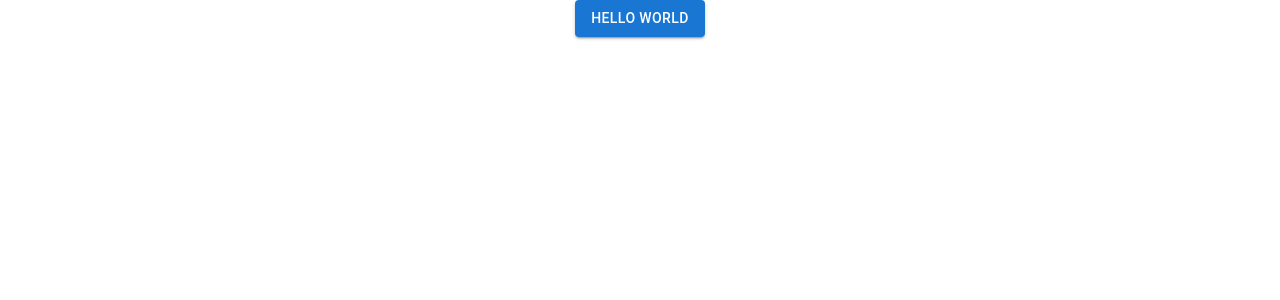
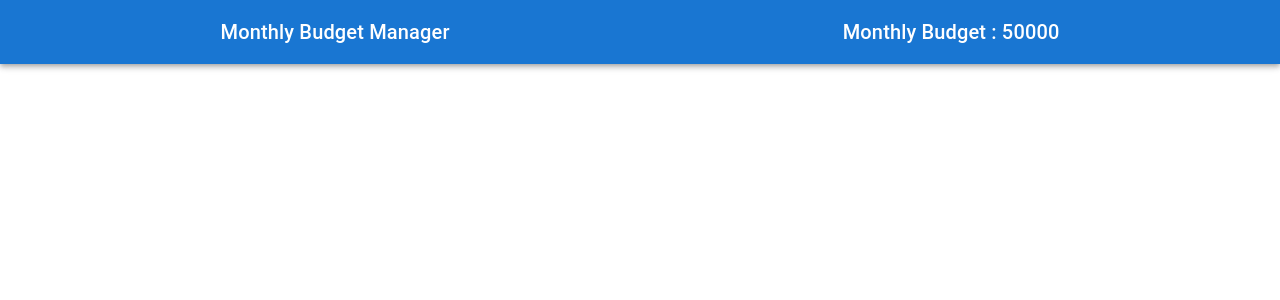
Before and after one commit to arshkhatwani/frontend-assignment-monthly-bill-manager, a React (Create React App) app: page / in a window 1280 px wide. Shown: the top 300 px of the page. Built offline with nearby package versions, Linux system fonts and the light colour scheme; the HTML template or start-up script is replaced by a standard one.

Commit message:
Add Navbar

```diff
--- a/src/App.js
+++ b/src/App.js
@@ -1,10 +1,10 @@
 import "./App.css";
-import Button from "@mui/material/Button";
+import Navbar from "./components/Navbar/Navbar";
 
 function App() {
   return (
     <div className="App">
-      <Button variant="contained">Hello World</Button>
+      <Navbar />
     </div>
   );
 }
--- /dev/null
+++ b/src/components/Navbar/Navbar.jsx
@@ -0,0 +1,23 @@
+import * as React from "react";
+import AppBar from "@mui/material/AppBar";
+import Box from "@mui/material/Box";
+import Toolbar from "@mui/material/Toolbar";
+import Typography from "@mui/material/Typography";
+
+export default function Navbar() {
+  return (
+    <Box sx={{ flexGrow: 1 }}>
+      <AppBar position="static">
+        <Toolbar>
+          <Typography variant="h6" component="div" sx={{ flexGrow: 1 }}>
+            Monthly Budget Manager
+          </Typography>
+
+          <Typography variant="h6" component="div" sx={{ flexGrow: 1 }}>
+            Monthly Budget : 50000
+          </Typography>
+        </Toolbar>
+      </AppBar>
+    </Box>
+  );
+}
```
